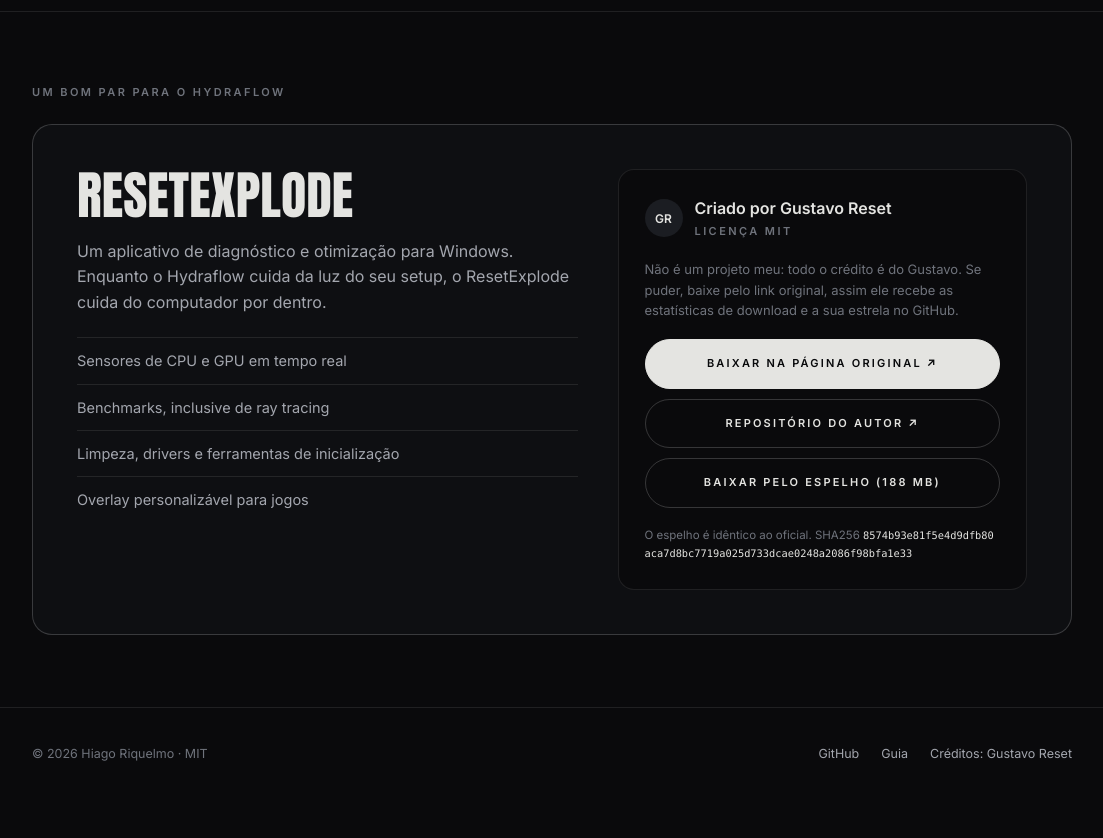
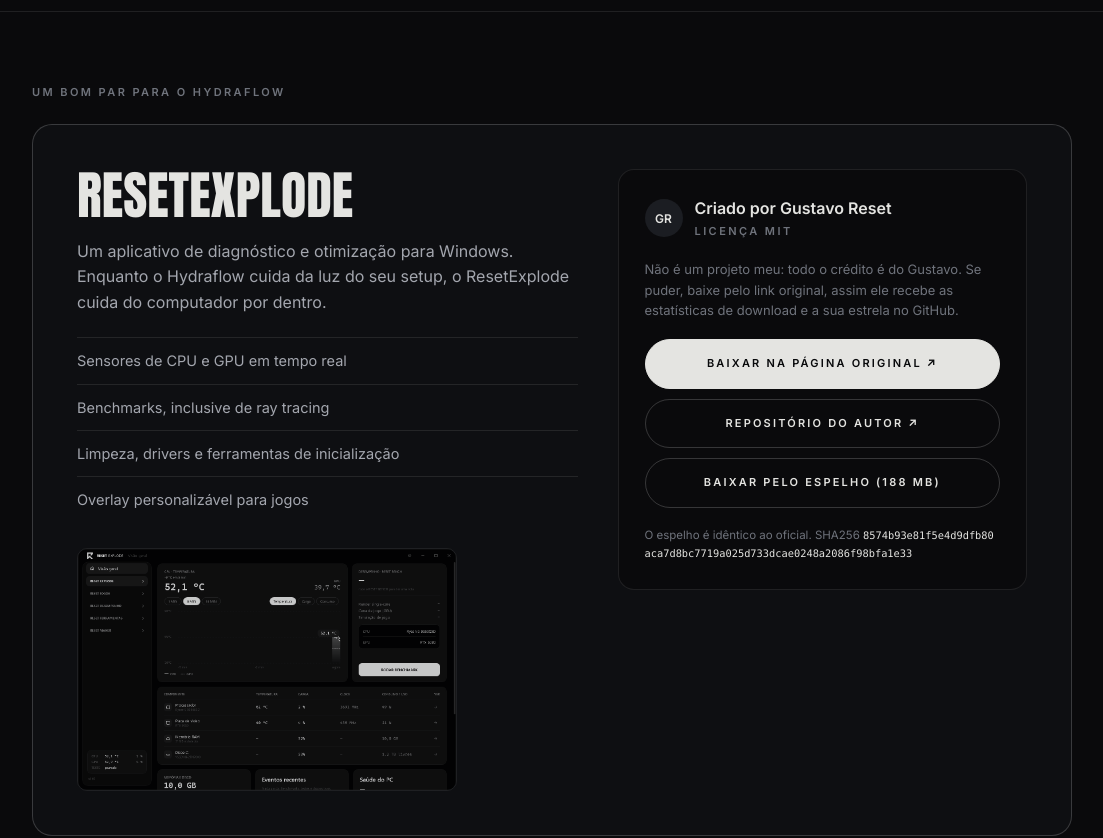
Before and after one commit to HiagoRiquelmo/hydraflow, an Electron app: page docs/index.html in a window 1440 px wide. Shown: the part 1880-2718 px from the top of the page, without its empty margins (168-1271 px from the left). Before the commit the page ends 2688 px from the top, so only its background shows below. Drawn offline with Linux system fonts and the light colour scheme.

Commit message:
Site: print discreto do ResetExplode
Co-Authored-By: Claude Sonnet 5.5 <noreply@anthropic.com>

```diff
--- a/docs/index.html
+++ b/docs/index.html
@@ -65,9 +65,10 @@
   code{font-family:ui-monospace,Consolas,monospace;font-size:.9em;color:var(--ink)}
   .stack{display:flex;flex-direction:column;gap:18px}
 
-  .rx{display:grid;grid-template-columns:1.1fr .9fr;gap:40px;margin-top:22px;padding:44px;border:1px solid var(--line-2);border-radius:20px;background:#0E0F12}
+  .rx{align-items:start;display:grid;grid-template-columns:1.1fr .9fr;gap:40px;margin-top:22px;padding:44px;border:1px solid var(--line-2);border-radius:20px;background:#0E0F12}
   .rxlist{list-style:none;margin-top:22px}
   .rxlist li{padding:11px 0;border-top:1px solid var(--line);color:var(--ink-2);font-size:14.5px}
+  .rxshot{margin-top:26px;width:100%;max-width:380px;border-radius:10px;border:1px solid var(--line);opacity:.8}
   .rxcard{display:flex;flex-direction:column;gap:18px;padding:26px;border:1px solid var(--line);border-radius:16px;background:#0A0A0C}
   .rxcard .who{display:flex;align-items:center;gap:12px}
   .avatar{width:38px;height:38px;border-radius:50%;background:#1b1d22;display:grid;place-items:center;font-weight:700;font-size:12px}
@@ -156,6 +157,7 @@
             <li>Limpeza, drivers e ferramentas de inicialização</li>
             <li>Overlay personalizável para jogos</li>
           </ul>
+          <img class="rxshot" src="img/resetexplode.png" alt="Tela Visão geral do ResetExplode" loading="lazy" />
         </div>
         <div class="rxcard">
           <div class="who"><span class="avatar">GR</span><div><b>Criado por Gustavo Reset</b><span class="micro" style="display:block;margin-top:2px">Licença MIT</span></div></div>
```
Also changed, not shown: docs/img/resetexplode.png (added).
